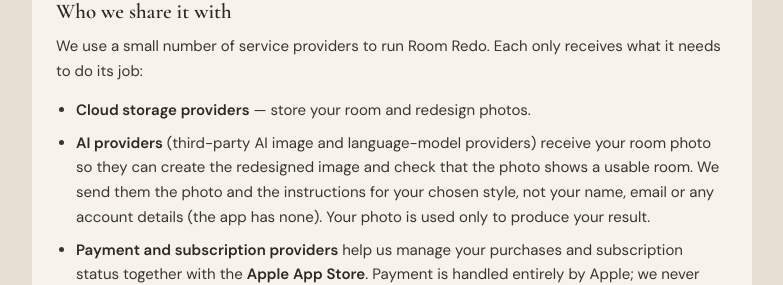
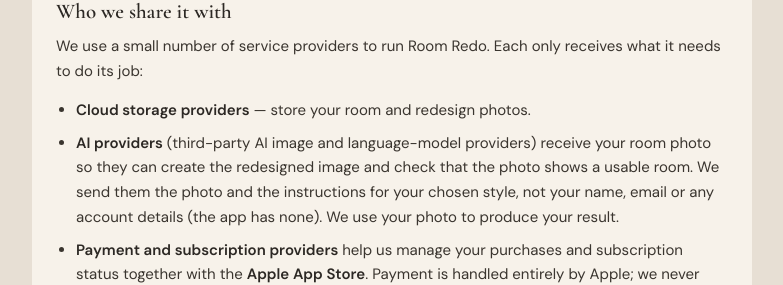
Before and after one commit to AleksanderWa/Room-redo-ai-landing, a Next.js app: page /privacy in a window 1280 px wide. Shown: the part 1018-1303 px from the top of the page, without its empty margins (248-1031 px from the left). Built offline with nearby package versions, Linux system fonts and the light colour scheme.

Commit message:
Privacy policy: drop 'used only to' promise for AI photo processing

```diff
--- a/app/privacy/page.tsx
+++ b/app/privacy/page.tsx
@@ -68,7 +68,7 @@ export default function PrivacyPage() {
       <p>We use a small number of service providers to run Room Redo. Each only receives what it needs to do its job:</p>
       <ul>
         <li><strong>Cloud storage providers</strong> — store your room and redesign photos.</li>
-        <li><strong>AI providers</strong> (third-party AI image and language-model providers) receive your room photo so they can create the redesigned image and check that the photo shows a usable room. We send them the photo and the instructions for your chosen style, not your name, email or any account details (the app has none). Your photo is used only to produce your result.</li>
+        <li><strong>AI providers</strong> (third-party AI image and language-model providers) receive your room photo so they can create the redesigned image and check that the photo shows a usable room. We send them the photo and the instructions for your chosen style, not your name, email or any account details (the app has none). We use your photo to produce your result.</li>
         <li><strong>Payment and subscription providers</strong> help us manage your purchases and subscription status together with the <strong>Apple App Store</strong>. Payment is handled entirely by Apple; we never see or store your card details.</li>
         <li><strong>Error monitoring providers</strong> — crash and error reporting to help us fix bugs.</li>
         <li><strong>Website hosting and analytics providers</strong> — host this website and collect standard, anonymized page-view analytics. This is about the website only.</li>
```
